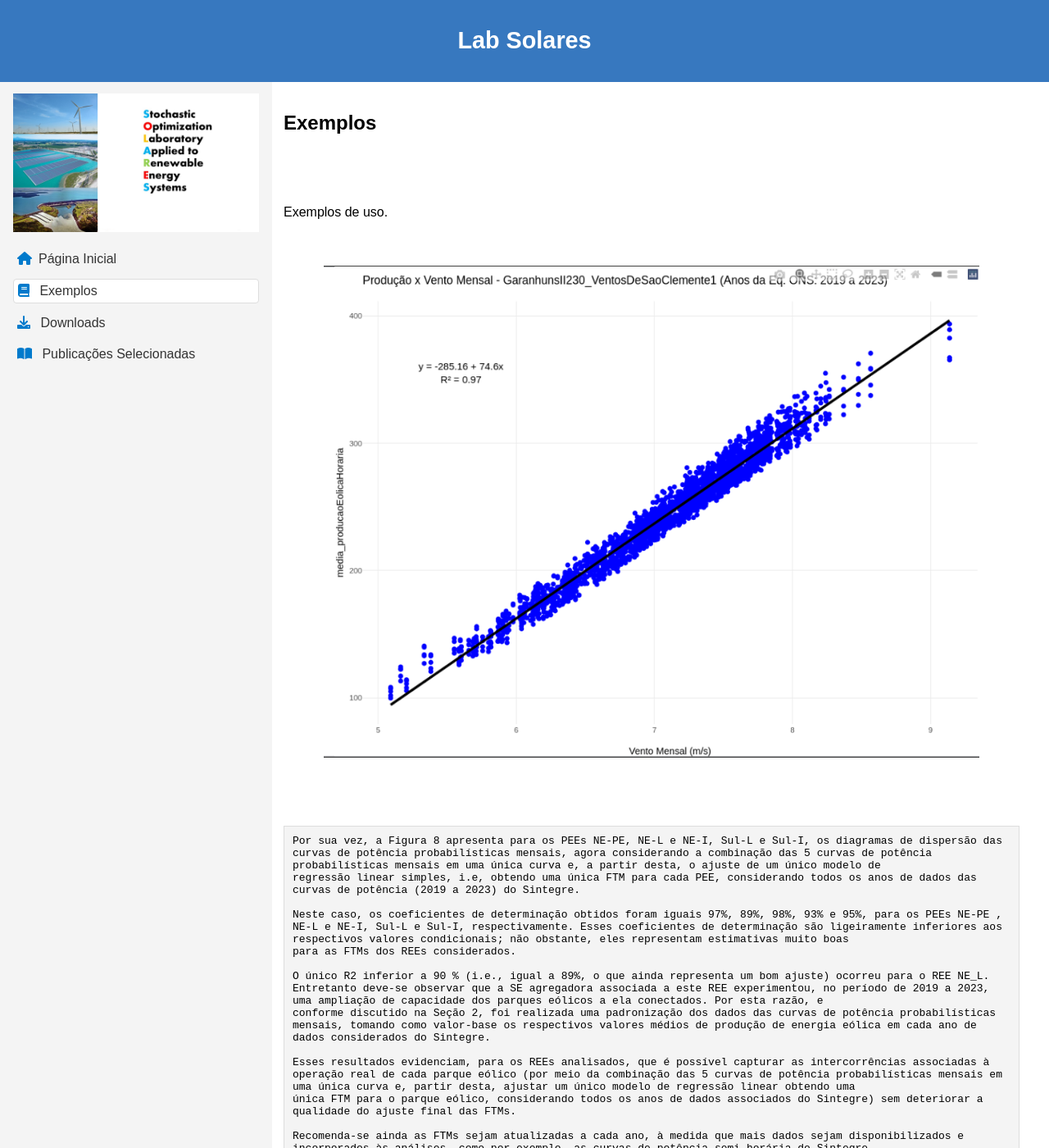
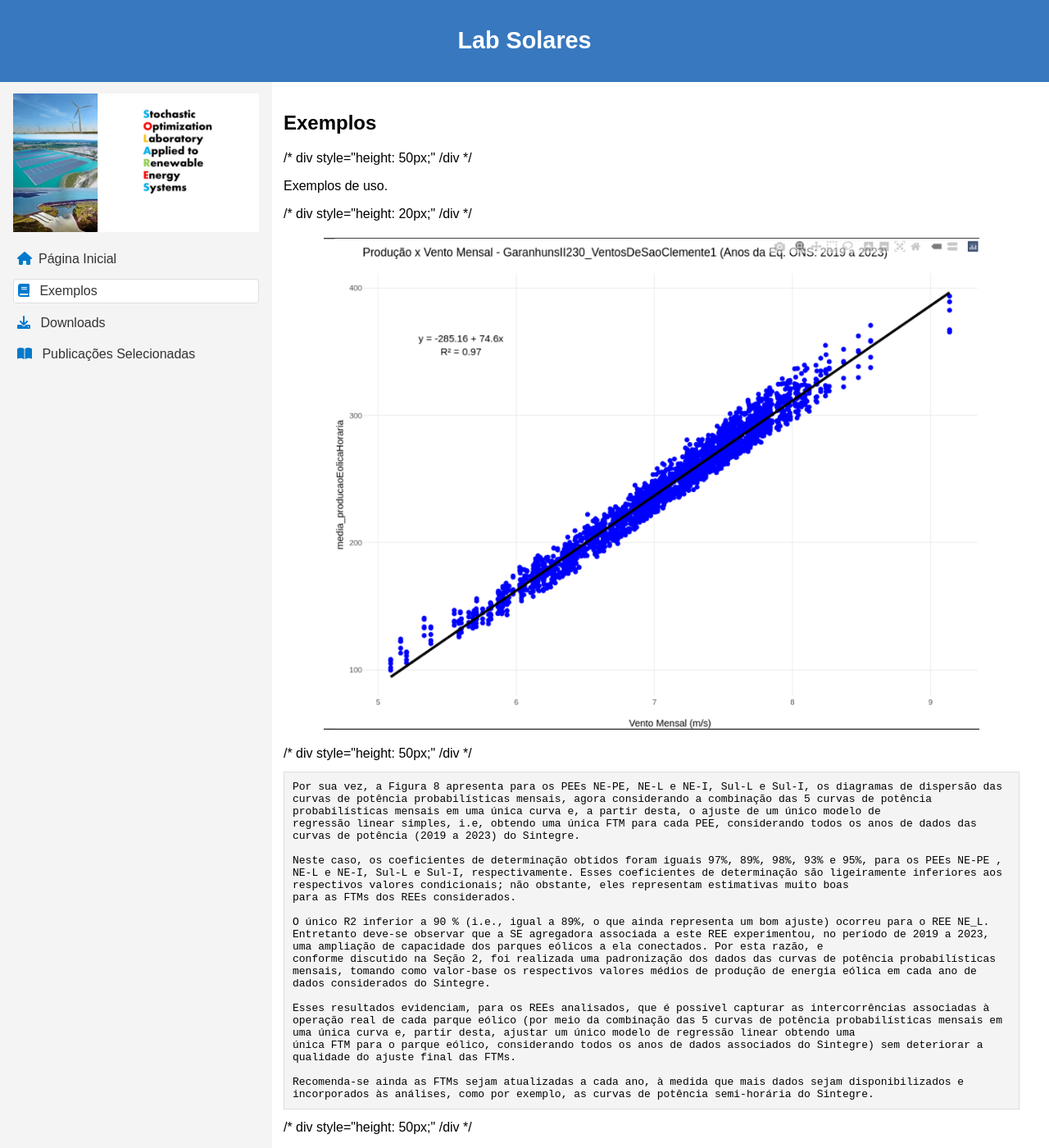
Before and after one commit to LabSolares-UERJ/main, a Jekyll site: the page built from documentation/examples.html, in a window 1280 px wide and 1400 px high. Shown: the whole window at 82% size. Built offline with Jekyll 4.4.1, drawn with Linux system fonts in a browser that asks for light colours.

Commit message:
Update examples.html

```diff
--- a/documentation/examples.html
+++ b/documentation/examples.html
@@ -6,16 +6,16 @@ permalink: /documentation/examples/
 
 <h2>Exemplos</h2>
 
-<div style="height: 50px;"></div>
+/* div style="height: 50px;" /div */
 
 <p>Exemplos de uso.</p>
 
-<div style="height: 20px;"></div>
+/* div style="height: 20px;" /div */
 
 <img src="/main/assets/files/Solares_exemplo.png" alt="Typical Solares example" align="center" width="800" height="600">
 
-<div style="height: 50px;"></div>
+/* div style="height: 50px;" /div */
 
 <pre>{% include exemplo.txt %}</pre>
 
-<div style="height: 50px;"></div>
+/* div style="height: 50px;" /div */
```
